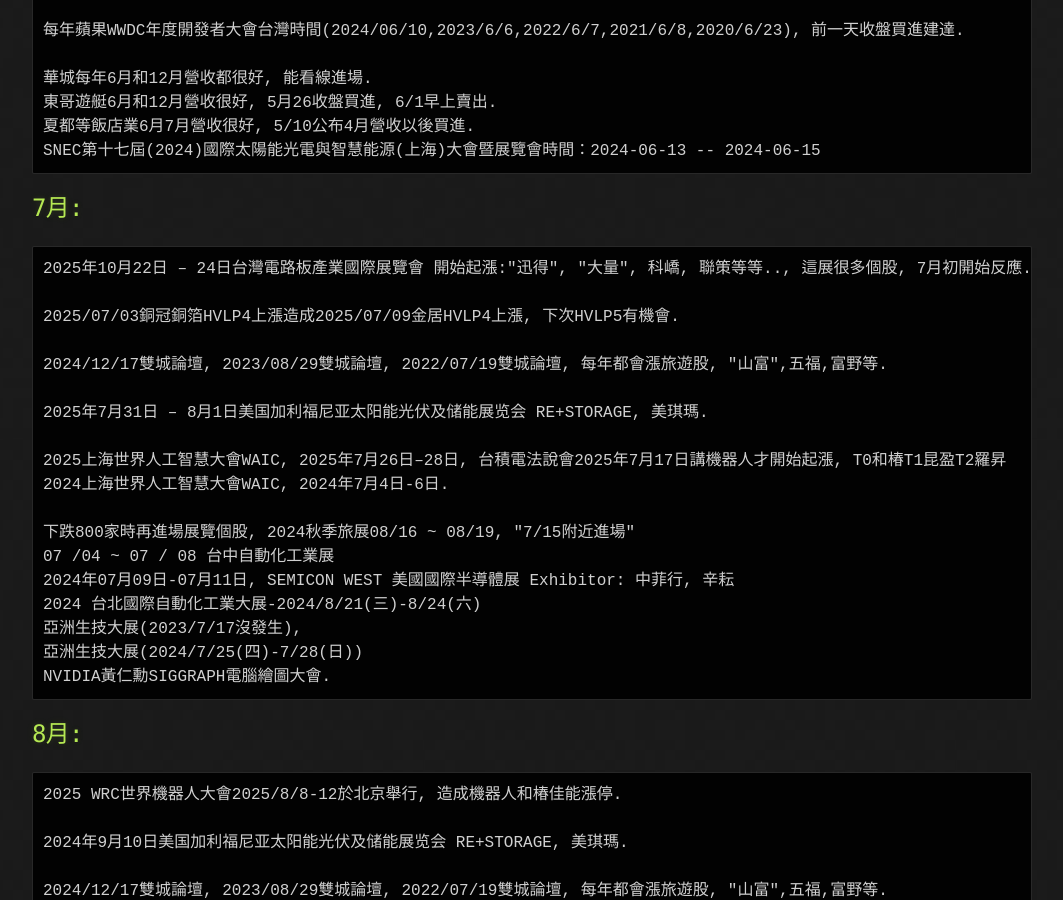
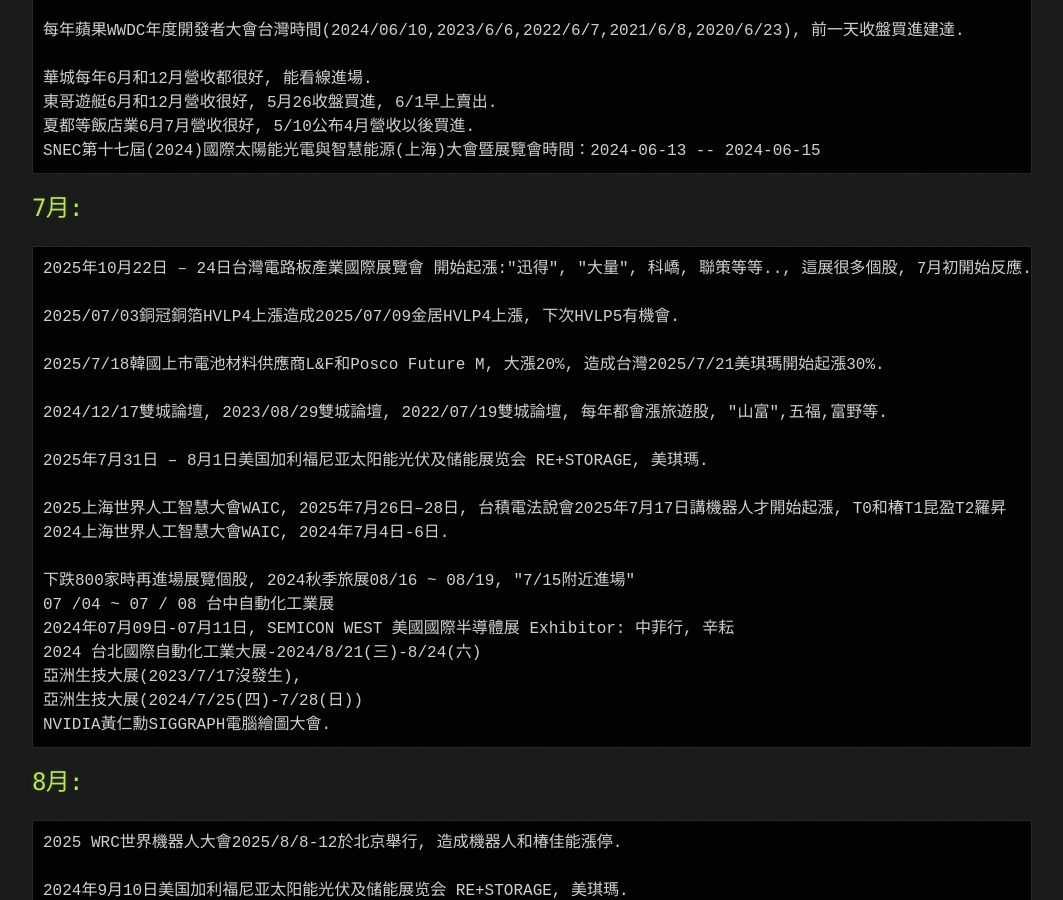
Before and after one commit to lepg5487/Stock_God, a Jekyll site: the page built from experience.md, in a window 1280 px wide and 900 px high, scrolled down 7009 px. Shown: the whole window, without its empty margins (108-1171 px from the left). Built offline with Jekyll 4.4.1, drawn with Linux system fonts in a browser that asks for light colours; our own code applies the rules of GitHub Pages for plain Markdown files.

Commit message:
Update experience.md

```diff
--- a/experience.md
+++ b/experience.md
@@ -287,6 +287,8 @@
 2025年10月22日 – 24日台灣電路板產業國際展覽會 開始起漲:"迅得", "大量", 科嶠, 聯策等等.., 這展很多個股, 7月初開始反應.
 
 2025/07/03銅冠銅箔HVLP4上漲造成2025/07/09金居HVLP4上漲, 下次HVLP5有機會.
+
+2025/7/18韓國上市電池材料供應商L&F和Posco Future M, 大漲20%, 造成台灣2025/7/21美琪瑪開始起漲30%.
 
 2024/12/17雙城論壇, 2023/08/29雙城論壇, 2022/07/19雙城論壇, 每年都會漲旅遊股, "山富",五福,富野等.
 
```
